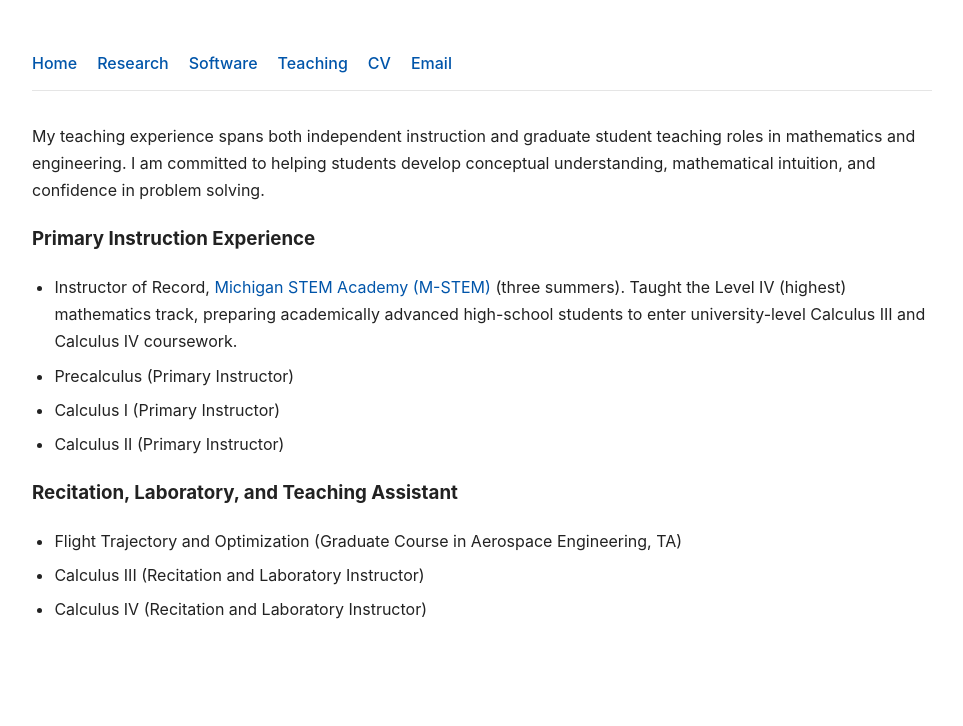
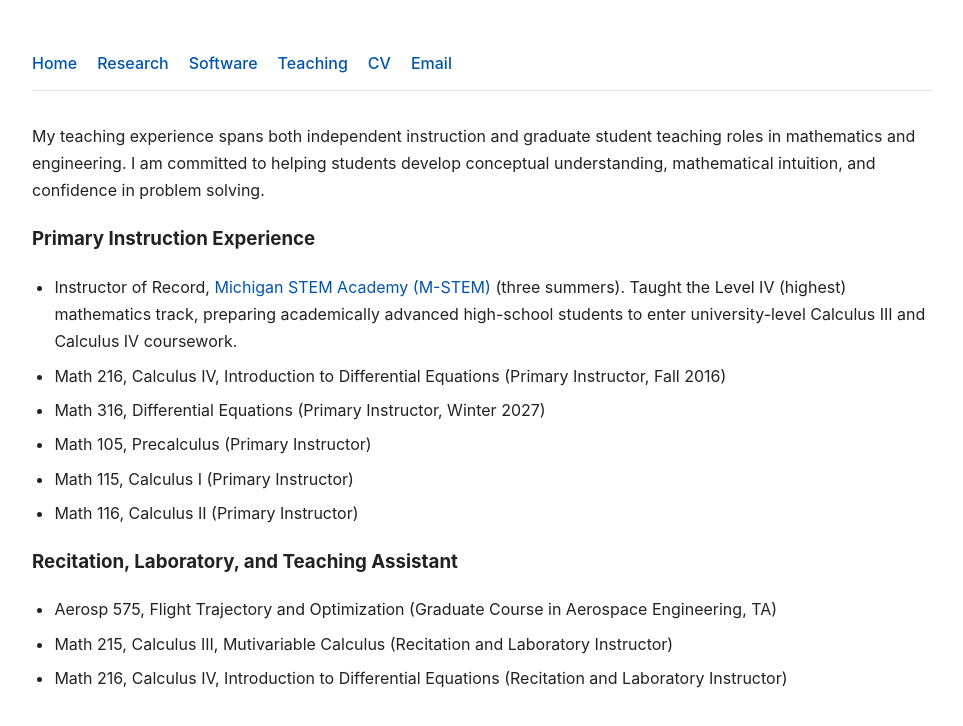
Before and after one commit to mmouyebe/mmouyebe.github.io, a plain HTML site: page teaching.html in a window 1280 px wide. Shown: the whole page, without its empty margins (158-1121 px from the left). Drawn offline with Linux system fonts and the light colour scheme.

Commit message:
Update course listings and instructor details

```diff
--- a/teaching.html
+++ b/teaching.html
@@ -33,15 +33,23 @@ My teaching experience spans both independent instruction and graduate student t
     </li>
 
     <li>
-        Precalculus (Primary Instructor)
+        Math 216, Calculus IV, Introduction to Differential Equations (Primary Instructor, Fall 2016)
     </li>
 
     <li>
-        Calculus I (Primary Instructor)
+        Math 316, Differential Equations (Primary Instructor, Winter 2027)
     </li>
 
     <li>
-        Calculus II (Primary Instructor)
+        Math 105, Precalculus (Primary Instructor)
+    </li>
+
+    <li>
+        Math 115, Calculus I (Primary Instructor)
+    </li>
+
+    <li>
+        Math 116, Calculus II (Primary Instructor)
     </li>
 </ul>
 
@@ -49,15 +57,15 @@ My teaching experience spans both independent instruction and graduate student t
 
 <ul>
     <li>
-        Flight Trajectory and Optimization (Graduate Course in Aerospace Engineering, TA)
+        Aerosp 575, Flight Trajectory and Optimization (Graduate Course in Aerospace Engineering, TA)
     </li>
 
     <li>
-        Calculus III (Recitation and Laboratory Instructor)
+        Math 215, Calculus III, Mutivariable Calculus (Recitation and Laboratory Instructor)
     </li>
 
     <li>
-        Calculus IV (Recitation and Laboratory Instructor)
+        Math 216, Calculus IV, Introduction to Differential Equations (Recitation and Laboratory Instructor)
     </li>
 </ul>
 
```
